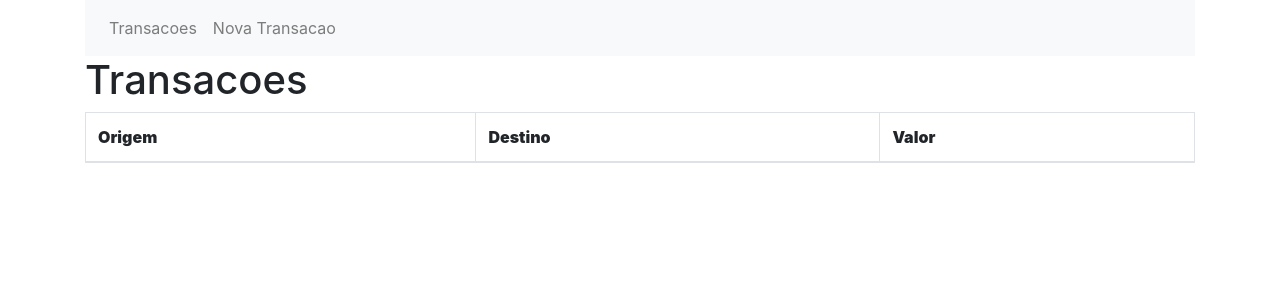
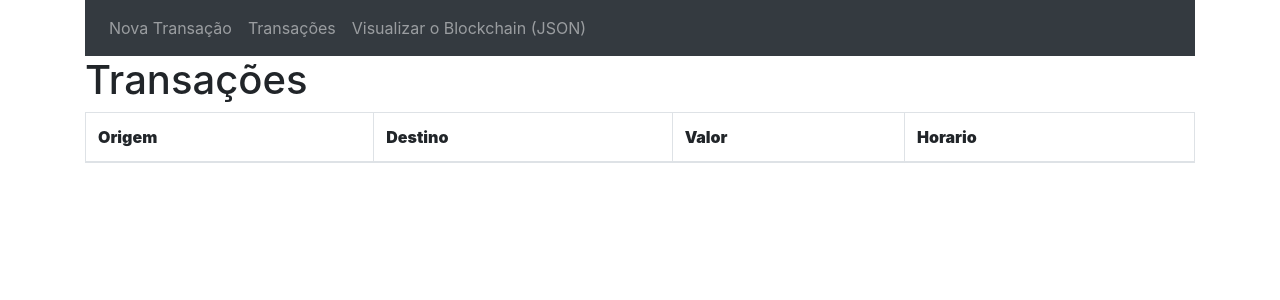
Before and after one commit to rodrigog10/blockchain, a Flask app: page / in a window 1280 px wide. Shown: the top 300 px of the page. Run offline with Flask 2, Linux system fonts and the light colour scheme; lists and menus that the app fills with data are empty; some libraries are stand-ins or nearby versions.

Commit message:
menu visualizar e melhorias

```diff
--- a/blockchain webapp/app.py
+++ b/blockchain webapp/app.py
@@ -7,6 +7,7 @@ class Blockchain:
 
     def __init__(self):
         self.chain = []
+        #blockchain hipotetico, que recebe uma pessoa origem e outra destino e um quantidade para transferencia entre elas
         self.create_block(proof = 1, previous_hash = '0', origem = '', destino='', valor='')
 
     def create_block(self, proof, previous_hash,origem,destino,valor):
@@ -65,7 +66,7 @@ lista = []
 @app.route('/')
 def index():
 
-    return render_template('lista.html',titulo="Transacoes",
+    return render_template('lista.html',titulo="Transações",
     transacoes=lista)
 
 
@@ -77,6 +78,8 @@ def novo():
 
 
 
+
+#responsavel por realizar a mineracao do bloco, e acrecentar no blockchain
 @app.route('/mine_block', methods = ['POST'])
 def mine_block():
 
@@ -90,12 +93,14 @@ def mine_block():
     proof = blockchain.proof_of_work(previous_proof)
     previous_hash = blockchain.hash(previous_block)
     block = blockchain.create_block(proof, previous_hash,origem,destino,valor)
-    lista.append(block)
     response = {'message': 'Parabens voce acabou de minerar um bloco!',
                 'index': block['index'],
                 'timestamp': block['timestamp'],
                 'proof': block['proof'],
                 'previous_hash': block['previous_hash']}
+
+    lista.append(block)
+
     #return jsonify(response), 200
     return redirect('/')
 
--- a/blockchain webapp/templates/lista.html
+++ b/blockchain webapp/templates/lista.html
@@ -9,6 +9,7 @@
                     <th><b>Origem</b></th>
                     <th><b>Destino</b></th>
                     <th><b>Valor</b></th>
+                    <th><b>Horario</b></th>
                 </tr>
             </thead>
             <tbody>
@@ -17,6 +18,7 @@
                     <td>{{transacao.origem}}</td>
                     <td>{{transacao.destino}}</td>
                     <td>{{transacao.valor}}</td>
+                    <td>{{transacao.timestamp}}</td>
                 </tr>
                 {%endfor%}
 
--- a/blockchain webapp/templates/template.html
+++ b/blockchain webapp/templates/template.html
@@ -1,27 +1,34 @@
 <!DOCTYPE html>
 <html>
+
 <head>
   <meta charset="utf-8">
   <meta name="viewport" content="width=device-width, initial-scale=1">
   <link rel="stylesheet" href="{{url_for('static', filename='bootstrap.min.css')}}">
-    <title>BlockChain - Transacoes</title>
+  <title>BlockChain - WebApp</title>
 </head>
+
 <body>
   <div class="container">
 
-        <nav class="navbar navbar-expand-lg navbar-light bg-light">
+    <nav class="navbar navbar-expand-lg navbar-dark bg-dark">
 
-            <button class="navbar-toggler" type="button" data-toggle="collapse" data-target="#navbarNav" aria-controls="navbarNav" aria-expanded="false" aria-label="Toggle navigation">
+      <button class="navbar-toggler" type="button" data-toggle="collapse" data-target="#navbarNav"
+        aria-controls="navbarNav" aria-expanded="false" aria-label="Toggle navigation">
         <span class="navbar-toggler-icon"></span>
       </button>
       <div class="collapse navbar-collapse" id="navbarNav">
         <ul class="navbar-nav">
 
+
+          <li class="nav-item">
+            <a class="nav-link" href="{{ url_for('novo') }}">Nova Transação</a>
+          </li>
           <li class="nav-item activate">
-                  <a class="nav-link" href="{{ url_for('index') }}">Transacoes</a>
+            <a class="nav-link" href="{{ url_for('index') }}">Transações</a>
           </li>
           <li class="nav-item">
-                  <a class="nav-link" href="{{ url_for('novo') }}">Nova Transacao</a>
+            <a class="nav-link" href="{{ url_for('get_chain') }}">Visualizar o Blockchain (JSON)</a>
           </li>
 
         </ul>
@@ -57,4 +64,5 @@
   </div>
 
 </body>
+
 </html>
```
Lines whose indentation alone changed are shown as unchanged.
